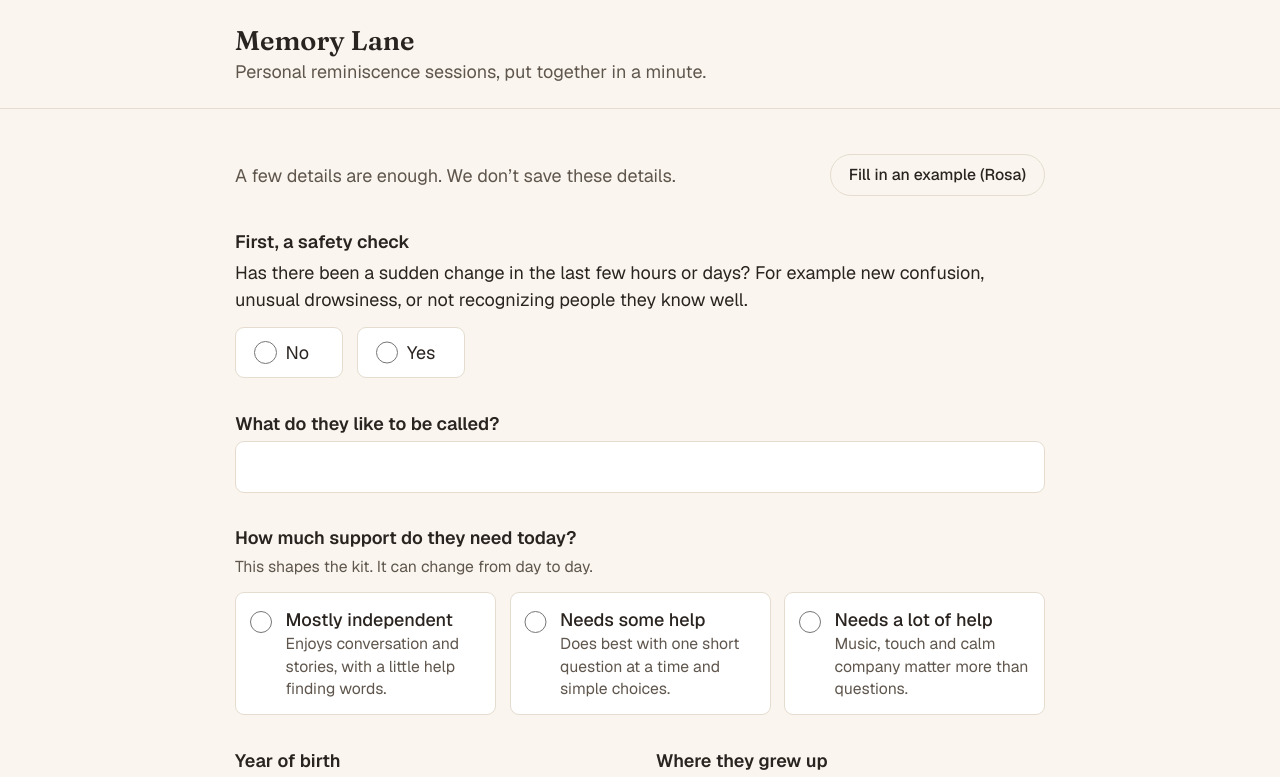
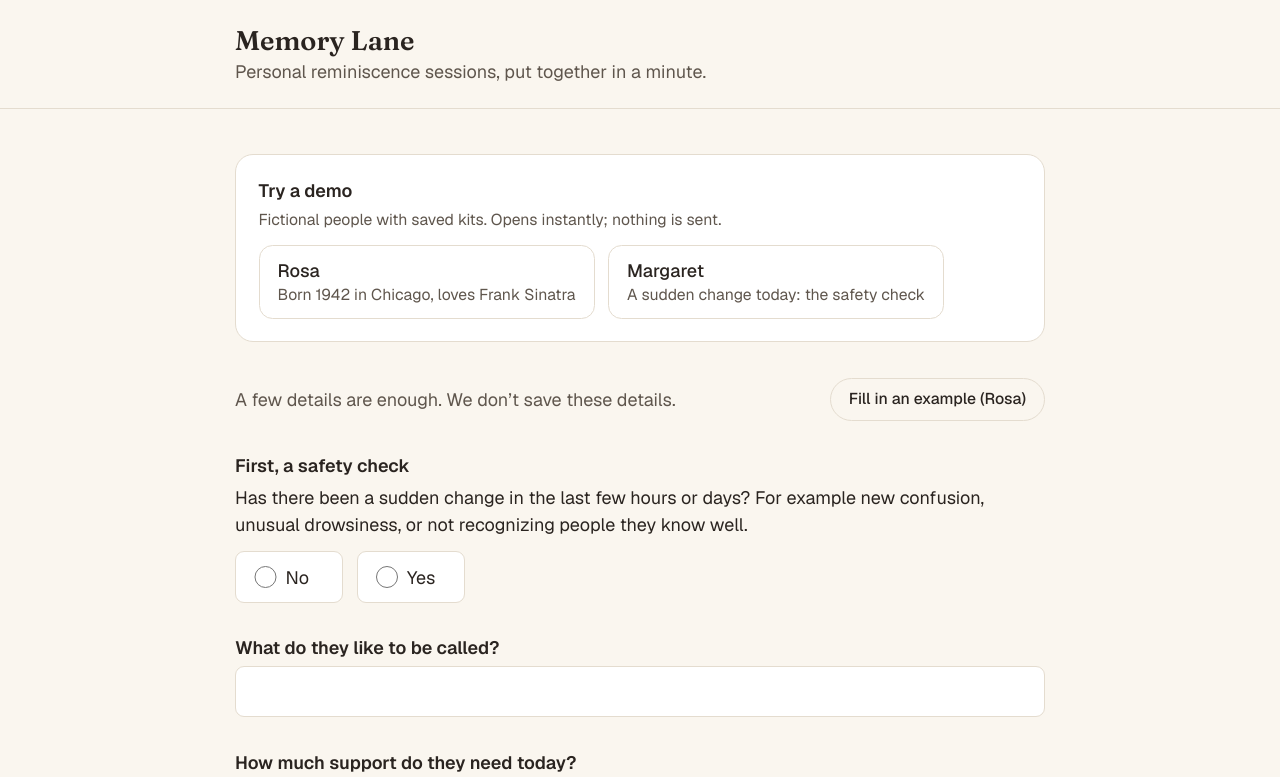
Before and after one commit to PrathibhaDevkar/memory-lane, a Next.js app: page / in a window 1280 px wide. Shown: the top 777 px of the page. Built offline with nearby package versions, Linux system fonts and the light colour scheme.

Commit message:
Add the trace panel and demo buttons

```diff
--- a/components/KitView.tsx
+++ b/components/KitView.tsx
@@ -3,6 +3,7 @@
 import type { ReactNode } from "react";
 import { SUPPORT_LEVELS, WATCH_FOR, WATCH_FOR_ACTION } from "@/lib/care";
 import type { DishItem, Kit, MediaItem, PlaceItem, Provenance, Source } from "@/lib/types";
+import { TracePanel } from "./TracePanel";
 
 type Section<T> = { status: "ok" | "gap"; items: T[]; gapReason?: string };
 
@@ -94,6 +95,8 @@ export function KitView({ kit }: { kit: Kit }) {
           </ul>
         </section>
       )}
+
+      <TracePanel trace={kit.trace} />
     </article>
   );
 }
--- a/components/MemoryLaneApp.tsx
+++ b/components/MemoryLaneApp.tsx
@@ -5,6 +5,7 @@
 // and the log is never sent to the server (D11).
 
 import { useEffect, useRef, useState } from "react";
+import { DEMOS } from "@/lib/demos";
 import type { SessionLog } from "@/lib/session";
 import { kitAsText, whatsappUrl } from "@/lib/share";
 import { KitResponseSchema, type Kit, type Profile, type SafetyStop as SafetyStopData } from "@/lib/types";
@@ -163,6 +164,28 @@ export function MemoryLaneApp() {
 
   return (
     <div>
+      <section aria-labelledby="demo-title" className="no-print mb-8 rounded-2xl border border-line bg-card p-5">
+        <h2 id="demo-title" className="font-semibold">
+          Try a demo
+        </h2>
+        <p className="mt-1 text-sm text-muted">Fictional people with saved kits. Opens instantly; nothing is sent.</p>
+        <div className="mt-3 flex flex-wrap gap-3">
+          {DEMOS.map((d) => (
+            <button
+              key={d.id}
+              type="button"
+              onClick={() =>
+                setState(d.response.mode === "safety_stop" ? { view: "stop", stop: d.response } : { view: "kit", kit: d.response })
+              }
+              className="rounded-xl border border-line px-4 py-2.5 text-left hover:bg-accent-soft"
+            >
+              <span className="block font-medium">{d.name}</span>
+              <span className="block text-sm text-muted">{d.description}</span>
+            </button>
+          ))}
+        </div>
+      </section>
+
       <div aria-live="polite" className="min-h-0">
         {state.message && (
           <p role="alert" className="mb-6 rounded-xl border border-error/40 px-4 py-3 font-medium text-error">
--- /dev/null
+++ b/components/TracePanel.tsx
@@ -0,0 +1,69 @@
+// "How this kit was made" (docs/plan.md §12.5): every Claude turn, Qloo lookup, filter and
+// check, with what was screened out and why. Pure and collapsible (a <details> element), so it
+// renders on the server and works without JavaScript.
+
+import type { TraceStep } from "@/lib/types";
+
+const KIND_LABEL: Record<TraceStep["kind"], string> = {
+  llm: "Claude",
+  tool: "Qloo",
+  filter: "Filter",
+  validator: "Check",
+};
+
+const seconds = (ms: number) => (ms >= 1000 ? `${(ms / 1000).toFixed(1)} s` : `${ms} ms`);
+
+export function TracePanel({ trace }: { trace: TraceStep[] }) {
+  if (!trace.length) return null;
+  const claude = trace.filter((s) => s.kind === "llm").length;
+  const qloo = trace.filter((s) => s.kind === "tool").length;
+  const excluded = trace.reduce((n, s) => n + s.excluded.length, 0);
+  const totalMs = trace.reduce((n, s) => n + s.ms, 0);
+  const summary = [
+    claude ? `${claude} Claude ${claude === 1 ? "turn" : "turns"}` : null,
+    `${qloo} Qloo ${qloo === 1 ? "lookup" : "lookups"}`,
+    `${excluded} screened out`,
+    totalMs ? seconds(totalMs) : null,
+  ]
+    .filter(Boolean)
+    .join(" · ");
+
+  return (
+    <details className="no-print rounded-2xl border border-line bg-card p-5 sm:p-6">
+      <summary className="cursor-pointer">
+        <span className="font-serif text-2xl font-semibold">How this kit was made</span>
+        <span className="mt-1 block text-sm text-muted">{summary}</span>
+      </summary>
+      <ol className="mt-5 space-y-4">
+        {trace.map((step) => (
+          <li key={step.id} className="border-l-2 border-line pl-4">
+            <p className="flex flex-wrap items-baseline gap-x-2">
+              <span className="rounded-full border border-line px-2 py-0.5 text-xs font-semibold uppercase tracking-wide text-muted">
+                {KIND_LABEL[step.kind]}
+              </span>
+              <span className="font-medium">{step.label}</span>
+              {step.status === "gap" && <span className="text-sm text-error">gap</span>}
+              {step.ms > 0 && <span className="text-sm text-muted">{seconds(step.ms)}</span>}
+            </p>
+            <p className="mt-1 text-sm">{step.outputSummary}</p>
+            {step.excluded.length > 0 && (
+              <details className="mt-2">
+                <summary className="cursor-pointer text-sm font-medium text-accent">
+                  {step.excluded.length} screened out, and why
+                </summary>
+                <ul className="mt-2 space-y-1 text-sm">
+                  {step.excluded.map((e) => (
+                    <li key={`${e.title}-${e.reason}`}>
+                      <span className="font-medium">{e.title}</span>
+                      <span className="text-muted">: {e.reason}</span>
+                    </li>
+                  ))}
+                </ul>
+              </details>
+            )}
+          </li>
+        ))}
+      </ol>
+    </details>
+  );
+}
--- a/fixtures/kits/rosa.json
+++ b/fixtures/kits/rosa.json
@@ -3,7 +3,7 @@
   "provenance": {
     "kind": "fixture",
     "generatedAt": "2026-10-08",
-    "note": "This is a sample kit for Rosa, built from real Qloo results saved on Oct 8. Every request shows this sample until live kits are switched on."
+    "note": "A saved sample kit for Rosa, built from real Qloo results saved on Oct 8."
   },
   "profile": {
     "suddenChange": false,
@@ -234,8 +234,8 @@
     },
     {
       "id": "t6",
-      "kind": "llm",
-      "label": "fixture curation (no Claude call)",
+      "kind": "validator",
+      "label": "hand-picked for this sample (no Claude call)",
       "input": {},
       "outputSummary": "Picks above were chosen by hand for this fixture. Maxwell Street Market over Cloud Gate, which was built in 2006, after Rosa's era. In live runs, Claude makes these choices.",
       "excluded": [],
--- /dev/null
+++ b/lib/demos.ts
@@ -0,0 +1,40 @@
+// Demo personas for judges and first-time visitors (docs/plan.md §12.7). Each one opens instantly
+// in the browser: no API call, no wait, no rate limit, no cost (official rules: the demo must be
+// available "without any restriction" until judging ends).
+//
+// Kits are saved runs, labeled as such in the UI. To add one, run the live agent and save it:
+//   node scripts/smoke.mjs http://localhost:3000 <persona> --save
+// then import the written fixtures/kits/<persona>.json below.
+
+import rosa from "@/fixtures/kits/rosa.json";
+import { SAFETY_STOP_MESSAGE } from "./care";
+import { KitSchema, type KitResponse } from "./types";
+
+export type Demo = { id: string; name: string; description: string; response: KitResponse };
+
+export const DEMOS: Demo[] = [
+  {
+    id: "rosa",
+    name: "Rosa",
+    description: "Born 1942 in Chicago, loves Frank Sinatra",
+    response: KitSchema.parse(rosa), // fails loudly if a saved kit drifts from the contract
+  },
+  {
+    id: "margaret",
+    name: "Margaret",
+    description: "A sudden change today: the safety check",
+    response: {
+      mode: "safety_stop",
+      message: SAFETY_STOP_MESSAGE,
+      profile: {
+        suddenChange: true,
+        displayName: "Margaret",
+        supportLevel: "middle",
+        birthYear: 1940,
+        hometown: "Boston",
+        favorites: [{ text: "Doris Day", kind: "artist" }],
+        thingsToAvoid: ["none"],
+      },
+    },
+  },
+];
--- a/lib/kit-source.ts
+++ b/lib/kit-source.ts
@@ -20,7 +20,7 @@ export function fixtureKit(requested: Profile): Kit {
     ...kit,
     provenance: {
       ...kit.provenance,
-      note: `${kit.provenance.note} You asked for ${requested.displayName} (born ${requested.birthYear}, ${requested.hometown}).`,
+      note: `${kit.provenance.note} Every request shows this sample until live kits are switched on. You asked for ${requested.displayName} (born ${requested.birthYear}, ${requested.hometown}).`,
     },
   };
 }
--- a/scripts/build-fixture-kit.mjs
+++ b/scripts/build-fixture-kit.mjs
@@ -69,7 +69,7 @@ const kit = {
   provenance: {
     kind: "fixture",
     generatedAt: PHASE0_RUN,
-    note: "This is a sample kit for Rosa, built from real Qloo results saved on Oct 8. Every request shows this sample until live kits are switched on.",
+    note: "A saved sample kit for Rosa, built from real Qloo results saved on Oct 8.",
   },
   profile: {
     suddenChange: false,
@@ -156,7 +156,7 @@ const kit = {
       ms: 0, status: "ok",
     },
     {
-      id: "t6", kind: "llm", label: "fixture curation (no Claude call)", input: {},
+      id: "t6", kind: "validator", label: "hand-picked for this sample (no Claude call)", input: {},
       outputSummary: "Picks above were chosen by hand for this fixture. Maxwell Street Market over Cloud Gate, which was built in 2006, after Rosa's era. In live runs, Claude makes these choices.",
       excluded: [], ms: 0, status: "ok",
     },
--- a/scripts/smoke.mjs
+++ b/scripts/smoke.mjs
@@ -1,11 +1,17 @@
 // End-to-end check: builds a kit for each persona through the running app and prints what came back.
 //
 // Run:  npm run dev:agent            (in another terminal; KIT_SOURCE=agent)
-//       node scripts/smoke.mjs [base-url] [persona...]
+//       node scripts/smoke.mjs [base-url] [persona...] [--save]
+// --save writes each live kit to fixtures/kits/<persona>.json, labeled as a saved run, for use
+// as a demo (then add it to lib/demos.ts).
 // Default base URL: http://localhost:3000. Personas: rosa walt june swift margaret okafor elena (default: all).
 
-const BASE = process.argv[2]?.startsWith("http") ? process.argv[2] : "http://localhost:3000";
-const only = process.argv.slice(2).filter((a) => !a.startsWith("http"));
+import { writeFile } from "node:fs/promises";
+
+const args = process.argv.slice(2);
+const BASE = args.find((a) => a.startsWith("http")) ?? "http://localhost:3000";
+const SAVE = args.includes("--save");
+const only = args.filter((a) => !a.startsWith("http") && !a.startsWith("--"));
 
 const base = { suddenChange: false, supportLevel: "early", thingsToAvoid: ["none"] };
 const PERSONAS = {
@@ -58,7 +64,16 @@ for (const [key, profile] of Object.entries(PERSONAS)) {
   if (excluded.length) console.log(`  excluded ${excluded.slice(0, 8).map((e) => `${e.title}: ${e.reason}`).join("\n           ")}`);
   const sections = ["music", "screen", "dish", "place"].filter((s) => kit[s].status === "ok").length;
   const minPrompts = { early: 3, middle: 1, late: 0 }[kit.profile.supportLevel];
-  if (sections < 2 || kit.prompts.length < minPrompts) failures++;
+  const passed = sections >= 2 && kit.prompts.length >= minPrompts;
+  if (!passed) failures++;
+  if (SAVE && passed && kit.provenance.kind === "live") {
+    const date = kit.provenance.generatedAt;
+    const saved = { ...kit, provenance: { kind: "cached", generatedAt: date, note: `A saved live run from ${date}, shown as a demo.` } };
+    await writeFile(new URL(`../fixtures/kits/${key}.json`, import.meta.url), JSON.stringify(saved, null, 2) + "\n");
+    console.log(`  saved    fixtures/kits/${key}.json (add it to lib/demos.ts)`);
+  } else if (SAVE && kit.provenance.kind !== "live") {
+    console.log("  not saved: this kit isn't from a live run (is KIT_SOURCE=agent?)");
+  }
 }
 console.log(failures ? `\n${failures} persona(s) failed.` : "\nAll personas produced a kit.");
 process.exit(failures ? 1 : 0);
```
Also changed, not shown: 2 other files (tests, documents, lock files or other folders).
